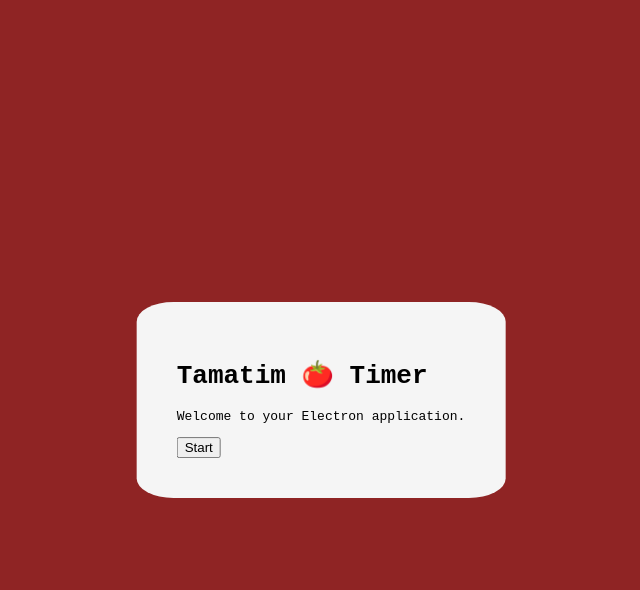
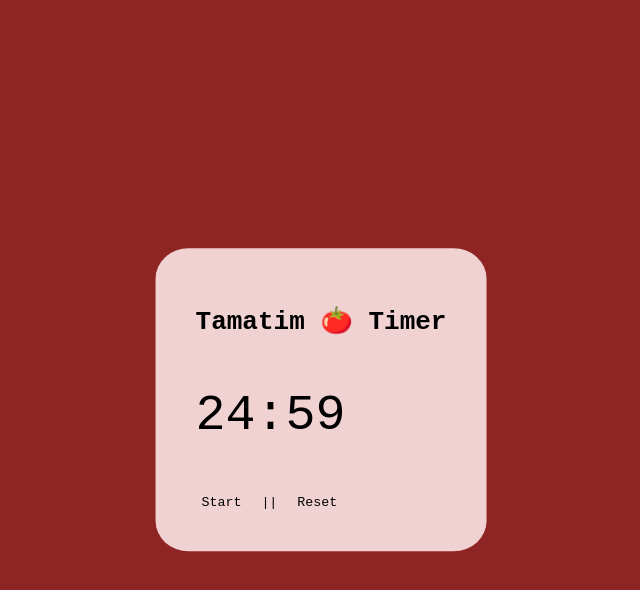
Before and after one commit to hannageb/pomodoro, an Electron app: page src/index.html in a window 800 px wide. Both pictures are taken after a click on the button "Start". Shown: the whole page, without its empty margins (79-719 px from the left). Drawn offline with Linux system fonts and the light colour scheme.

Commit message:
created timer and reset buttons

```diff
--- a/package.json
+++ b/package.json
@@ -29,6 +29,6 @@
     "@electron-forge/plugin-auto-unpack-natives": "^7.8.3",
     "@electron-forge/plugin-fuses": "^7.8.3",
     "@electron/fuses": "^1.8.0",
-    "electron": "^37.3.0"
+    "electron": "^37.3.1"
   }
 }
--- a/src/index.css
+++ b/src/index.css
@@ -5,12 +5,29 @@ body {
   padding: 2rem;
   background-color: rgb(143, 36, 36);
 }
-.text{
-  background-color: whitesmoke;
+
+.container{
   border-radius: 10%;
   padding: 5%;
+  background:rgb(241, 210, 210);
   position: absolute;
   top: 50%;
   left: 50%;
   transform: translate(-50%, -50%);
 }
+
+#timer{
+  font-size: 50px;
+}
+
+button {
+  border: none;
+  font-family: monospace;
+  background-color: rgb(241, 210, 210);
+  border-radius: 10%;
+}
+
+button:hover{
+  cursor: pointer;
+  background-color: rgb(201, 174, 174);
+}
--- a/src/index.html
+++ b/src/index.html
@@ -6,10 +6,13 @@
     <link rel="stylesheet" href="index.css" />
   </head>
   <body>
-    <div class="text">
+    <script src="script.js"></script>
+    <div class="container">
       <h1>Tamatim 🍅 Timer</h1>
-      <p>Welcome to your Electron application.</p>
-      <button id="start">Start</button>
+      <p id="timer">25:00</p>
+      <button id="start" onclick="startTimer()">Start</button>
+      <button id="pause" onclick="pauseTimer()">||</button>
+      <button id="reset" onclick="resetTimer()">Reset</button>
     </div>
   </body>
 </html>
--- a/src/index.js
+++ b/src/index.js
@@ -1,4 +1,4 @@
-const { app, BrowserWindow } = require('electron');
+const { app, BrowserWindow} = require('electron');
 const path = require('node:path');
 
 // Handle creating/removing shortcuts on Windows when installing/uninstalling.
--- /dev/null
+++ b/src/script.js
@@ -0,0 +1,63 @@
+
+let timer;
+let workCount = 0
+let minutes = 25;
+let seconds = 0;
+let isPaused = false;
+const alarmSound = document.createElement("audio");
+alarmSound.src = "src/assets/alarm-sound.mp3";
+
+function startTimer(){
+  timer = setInterval(updateTimer, 1000)
+  console.log("Timer Started!")
+  workCount++;
+}
+/**
+if (workCount % 4 === 0){
+  function startBreak(){
+    timer = setInterval(updateTimer, 1000)
+  }
+}
+ */
+
+function updateTimer(){
+  const timerElement = document.getElementById("timer")
+  timerElement.textContent = `${String(minutes)}:${String(seconds)}`
+  if (minutes === 0 && seconds === 0) {
+    clearInterval(timer);
+    alarmSound.play();
+  } else if (!isPaused){
+    if (seconds > 0){
+      seconds--;
+    } else{
+      seconds = 59;
+      minutes--;
+    }
+  }
+}
+
+function pauseTimer(){
+  const pauseButton = document.querySelector('pause');
+  console.log("Timer Paused!")
+  isPaused = !isPaused;
+  if (isPaused){
+    clearInterval(timer);
+    pauseButton.textContent = 'Resume';
+  } else {
+    startTimer();
+    pauseButton.textContent = 'Pause';
+  }
+}
+
+function resetTimer(){
+  const timerElement = document.getElementById("timer")
+  const pauseButton = document.querySelector('pause');
+  console.log("Timer Reset!")
+    clearInterval(timer);
+    minutes = 25;
+    seconds = 0;
+    isPaused = false;
+    timerElement.textContent = `${String(minutes)} : ${String(seconds)}`
+    pauseButton.textContent = 'Pause';
+    startTimer()
+}
```
Also changed, not shown: 2 other files.
